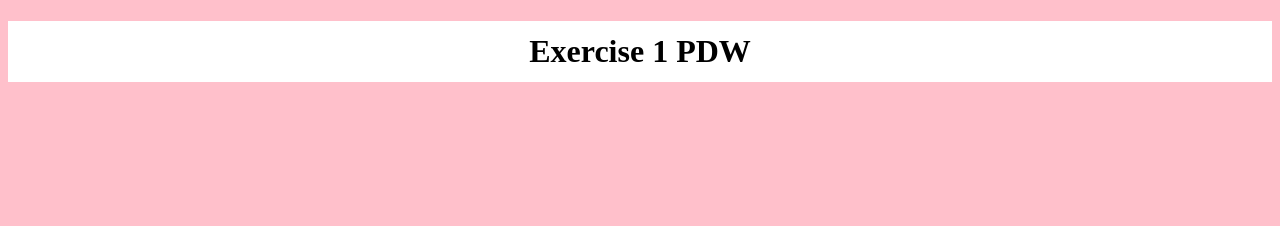
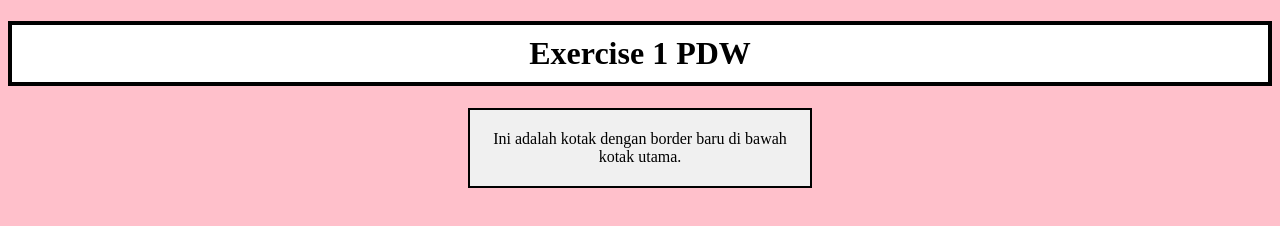
Before and after one commit to faransyah/162_UCP1_D, a plain HTML site: page index.html in a window 1280 px wide. Drawn offline with Linux system fonts and the light colour scheme.

Commit message:
commit 7

```diff
--- a/index.html
+++ b/index.html
@@ -3,14 +3,22 @@
 <head>
   <title>Exercise 1</title>
   <style>
-    h1 {
-      border: 2px solid white;
-      padding: 10px;
-      text-align: center;
-      background-color: white;
+     h1 {
+     border: 4px solid black; /* Garis border dengan ketebalan 4px */
+     padding: 10px;
+    text-align: center;
+    background-color: white;
     }
     body{
         background-color: pink;
+    }
+    .border-kotak {
+      width: 300px;
+      padding: 20px;
+      background-color: #f0f0f0; /* Mengatur warna latar belakang kotak */
+      border: 2px solid black; /* Mengatur border untuk kotak baru */
+      text-align: center;
+      margin: 0 auto;
     }
   </style>
 </head>
@@ -19,5 +27,8 @@
         <h1>Exercise 1 PDW</h1>
     </div>
 
+    <div class="border-kotak">
+    Ini adalah kotak dengan border baru di bawah kotak utama.
+    </div>
 </body>
 </html>
```
